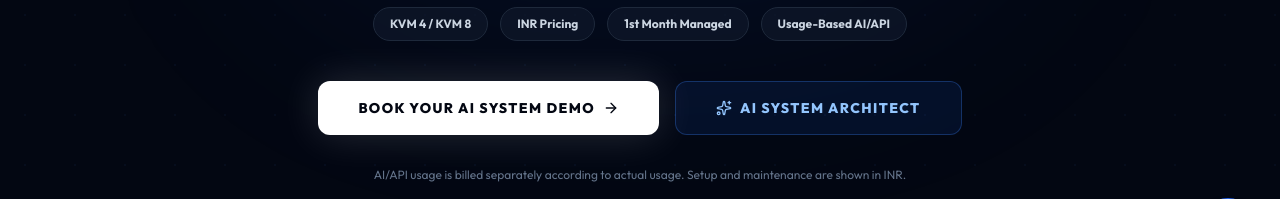
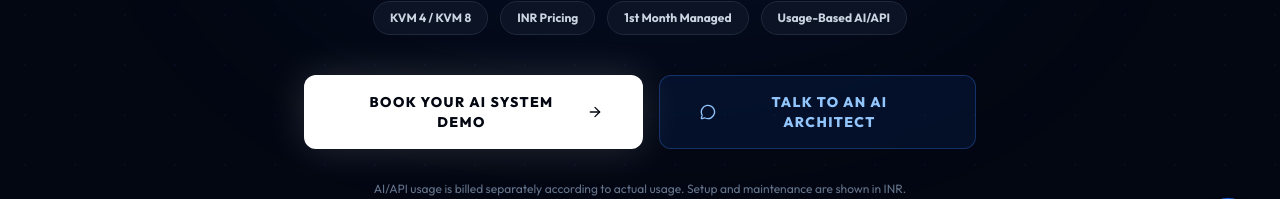
Before and after one commit to princepinku143c-cyber/Quickkit-internal-ai-services, a React (Vite) app: page / in a window 1280 px wide. Shown: the part 460-659 px from the top of the page. Built offline with nearby package versions, Linux system fonts and the light colour scheme; no server answers.

Commit message:
Route architect CTA to direct WhatsApp

```diff
--- a/components/Hero.tsx
+++ b/components/Hero.tsx
@@ -1,10 +1,17 @@
 import React from 'react';
-import { ShieldCheck, Server, Bot, Sparkles, ArrowRight } from 'lucide-react';
+import { ShieldCheck, Server, Bot, Sparkles, ArrowRight, MessageCircle } from 'lucide-react';
 import { Language } from '../types';
+import { WHATSAPP_NUMBER } from '../constants';
 
 interface HeroProps { lang: Language; onLaunchArchitect: (prompt: string) => void; }
 
-export const Hero: React.FC<HeroProps> = ({ onLaunchArchitect }) => (
+export const Hero: React.FC<HeroProps> = () => {
+  const openWhatsApp = () => {
+    const text = encodeURIComponent('Hi, I want to discuss a managed AI system for my business. Please help me with the right AI agents and infrastructure.');
+    window.open(`https://wa.me/${WHATSAPP_NUMBER}?text=${text}`, '_blank', 'noopener,noreferrer');
+  };
+
+  return (
     <section id="hero" className="relative min-h-[92vh] flex items-center justify-center pt-24 overflow-hidden bg-nexus-dark">
       <div className="absolute inset-0 opacity-[0.05] pointer-events-none" style={{ backgroundImage: 'radial-gradient(#3B82F6 1px, transparent 1px)', backgroundSize: '50px 50px' }} />
       <div className="absolute top-1/3 left-1/2 -translate-x-1/2 -translate-y-1/2 w-[720px] h-[420px] bg-blue-600/10 blur-[120px] rounded-full pointer-events-none" />
@@ -16,10 +23,11 @@ export const Hero: React.FC<HeroProps> = ({ onLaunchArchitect }) => (
         <div className="flex flex-wrap justify-center gap-3 mb-10"><span className="px-4 py-2 rounded-full bg-slate-900/70 border border-slate-800 text-xs font-bold text-slate-300">KVM 4 / KVM 8</span><span className="px-4 py-2 rounded-full bg-slate-900/70 border border-slate-800 text-xs font-bold text-slate-300">INR Pricing</span><span className="px-4 py-2 rounded-full bg-slate-900/70 border border-slate-800 text-xs font-bold text-slate-300">1st Month Managed</span><span className="px-4 py-2 rounded-full bg-slate-900/70 border border-slate-800 text-xs font-bold text-slate-300">Usage-Based AI/API</span></div>
         <div className="max-w-2xl mx-auto mb-8 flex flex-col sm:flex-row justify-center gap-4">
           <button onClick={() => document.getElementById('demo')?.scrollIntoView({ behavior: 'smooth' })} className="px-10 py-4 bg-white text-nexus-dark rounded-xl font-black text-sm hover:bg-slate-100 transition-all flex items-center justify-center gap-2 shadow-[0_0_40px_rgba(255,255,255,0.15)] uppercase tracking-widest">Book Your AI System Demo <ArrowRight className="w-4 h-4" /></button>
-        <button onClick={() => onLaunchArchitect('Show me how QuickKit AI can automate my business and recommend the right AI agents and infrastructure.')} className="px-10 py-4 bg-blue-600/10 border border-blue-500/30 text-blue-300 rounded-xl font-black text-sm hover:bg-blue-600/20 transition-all flex items-center justify-center gap-2 uppercase tracking-widest"><Sparkles className="w-4 h-4" /> AI System Architect</button>
+          <button onClick={openWhatsApp} className="px-10 py-4 bg-blue-600/10 border border-blue-500/30 text-blue-300 rounded-xl font-black text-sm hover:bg-blue-600/20 transition-all flex items-center justify-center gap-2 uppercase tracking-widest"><MessageCircle className="w-4 h-4" /> Talk to an AI Architect</button>
         </div>
         <p className="text-xs text-slate-500 max-w-2xl mx-auto mb-10">AI/API usage is billed separately according to actual usage. Setup and maintenance are shown in INR.</p>
         <div className="flex flex-wrap justify-center gap-6 border-t border-nexus-border/30 pt-8 w-full max-w-3xl mx-auto"><div className="flex items-center gap-2 text-[10px] font-mono text-slate-500 uppercase tracking-widest"><Bot className="w-3.5 h-3.5 text-blue-500" /> AI Agents</div><div className="flex items-center gap-2 text-[10px] font-mono text-slate-500 uppercase tracking-widest"><Server className="w-3.5 h-3.5 text-purple-500" /> Managed Infrastructure</div><div className="flex items-center gap-2 text-[10px] font-mono text-slate-500 uppercase tracking-widest"><ShieldCheck className="w-3.5 h-3.5 text-emerald-500" /> Monitoring & Maintenance</div></div>
       </div>
     </section>
   );
+};
```
Lines whose indentation alone changed are shown as unchanged.
